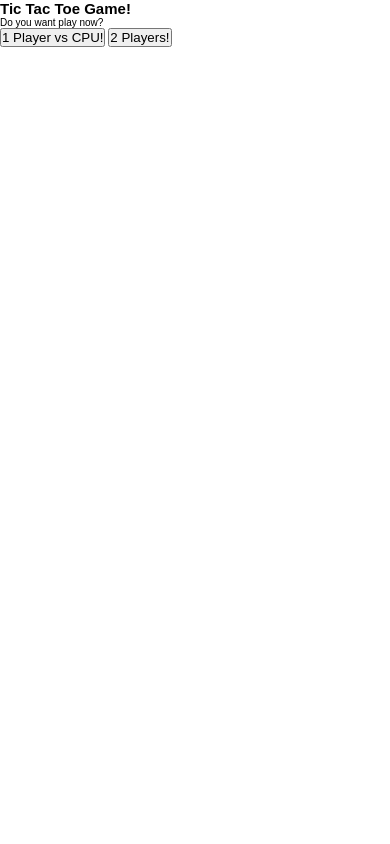
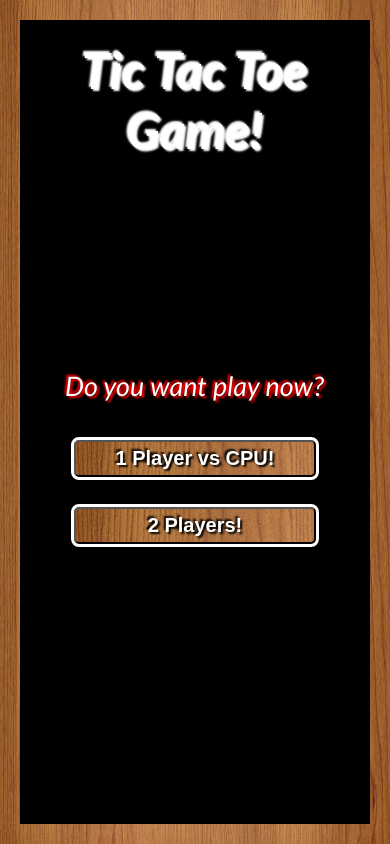
Before and after one commit to jmpevzla/fcc-tic-tac-toe, a Svelte app: page / in a window 390 px wide. Built offline with nearby package versions, Linux system fonts and the light colour scheme.

Commit message:
added styles mobile & desktop

```diff
--- a/public/global.css
+++ b/public/global.css
@@ -7,7 +7,81 @@
 }
 
 html {
-  font-family: Arial, Helvetica, sans-serif;
+  /*font-family: Arial, Helvetica, sans-serif;*/
+  font-family: 'Gill Sans', 'Gill Sans MT', Calibri, 'Trebuchet MS', sans-serif;
   font-size: 62.5%;
   box-sizing: border-box;
 }
+
+body {
+  background-color: #000;
+  color: #fff;
+  padding: 2rem;
+  text-align: center;
+  border: 20px solid transparent;
+  border-image: url("./images/wood.jpg") 30 30 stretch;
+  min-height: 100vh;
+}
+
+.text {
+  font-size: 2.5rem;
+  margin-bottom: 4rem;
+  animation: text 2s ease-out infinite;
+  text-shadow: 2px 2px 2px #f00, -2px -2px 2px #f00;
+  font-style: italic;
+}
+
+@keyframes text {
+  0% {
+    transform: scale(1);
+  }
+  100% {
+    transform: scale(1.5);
+  }
+}
+
+.player {
+  min-width: 20rem;
+  padding: .5rem 1rem;
+  background-image: url(../images/wood.jpg);
+  color: #fff;
+  text-shadow: 2px 2px 2px #000, -2px -2px 2px #000;
+  font-size: 2rem;
+  border-radius: 5px;
+  font-weight: bold;
+  outline: 3px solid #fff;
+  background-color: rgb(0, 0, 0);
+}
+
+.player:hover {
+  background-image: none;
+  color: #fff;
+}
+.player:not(:last-child) {
+  margin-right: 3rem;
+}
+
+@media screen and (max-width: 450px) {
+
+  body {
+    max-height: 100vh;
+  }
+
+  .player:not(:last-child) {
+    margin-right: 0;
+    margin-bottom: 3rem;
+  }
+
+  .text {
+    animation: text 2s ease-out infinite;
+  }
+
+  @keyframes text {
+    0% {
+      transform: scale(0.8);
+    }
+    100% {
+      transform: scale(1.2);
+    }
+  }
+}
--- a/src/App.svelte
+++ b/src/App.svelte
@@ -29,11 +29,14 @@
 </script>
 
 <main>
-  <section class="game">
+  <section class="tic-tac-toe">
+    {#if screen !== screens.Game}
       <header class="header">
-      <h1>Tic Tac Toe Game!</h1>
+        <h1 class="title">Tic Tac Toe Game!</h1>
       </header>
+    {/if}
 
+    <div class="container">
       {#if screen === screens.Main}
         <Main on:selPlayers={onSelPlayers} />
       {:else if screen === screens.Select}
@@ -45,10 +48,37 @@
           on:reset={reset}
           />
       {/if}
+    </div>
   </section>
 </main>
 
 <style>
+  .title {
+    font-size: 5rem;
+    font-style: italic;
+    text-shadow: 2px 2px 2px #fff, -2px -2px 2px #fff;
+  }
+  .container {
+    min-height: calc(100vh - 14rem);
+    display: flex;
+    justify-content: center;
+    align-items: center;
+    animation: container 2s ease forwards;
+  }
 
+  @keyframes container {
+    0% {
+      transform: scale(0) rotate(180deg);
 
+    }
+    100% {
+      transform: scale(1) rotate(360deg);
+    }
+  }
+
+  @media screen and (max-width: 450px) {
+    .container {
+      min-height: calc(100vh - 25rem);
+    }
+  }
 </style>
--- a/src/Cell.svelte
+++ b/src/Cell.svelte
@@ -13,15 +13,37 @@
   }
 </script>
 
-<div class="cell" on:click={cellTouch}>{value}</div>
+<div class="cell" on:click={cellTouch}>
+  <p class={value !== '' && 'active'}>{value}</p>
+</div>
 
 <style>
    .cell {
     background-color: black;
     color: white;
-    min-height: 15rem;
     text-align: center;
-    padding: 2rem;
-    font-size: 10rem;
+    padding-inline: 2rem;
+    padding-top: 1.2rem;
+    min-height: 18vh;
   }
+
+  .active {
+    animation: cell 1s ease-in forwards;
+  }
+
+  @keyframes cell {
+    0% {
+      transform: scale(0.5);
+    }
+    100% {
+      transform: scale(1);
+    }
+  }
+
+  @media screen and (max-width: 450px) {
+    .cell {
+      padding-top: 6rem;
+    }
+  }
+
 </style>
--- a/src/Game.svelte
+++ b/src/Game.svelte
@@ -280,21 +280,30 @@
   function onResetClick() {
     dispatch("reset");
   }
+
+  let showBegin = true;
+  setTimeout(() => {
+    showBegin = false;
+  }, 2000);
 </script>
 
 <div class="game">
-  <p>Begin Game! {selectedPlayers}-{player1}</p>
-
+  {#if showBegin}
+    <p class="text begin">Begin Game!</p>
+  {:else}
+    <div class="container">
       <header>
-    <h2>
+        <h2 class="text">
           {#if phase === phases.end}
-        <span>The game is over!</span>
+          <span class="over">The game is over!</span>
           {:else}
           <span>Turn: </span>
           {/if}
           {getHeader()}
         </h2>
-    <button on:click={onResetClick}>Reset Game!</button>
+        <div class="btn-container">
+          <button class="player" on:click={onResetClick}>Reset Game!</button>
+        </div>
       </header>
 
       <div class="board">
@@ -307,11 +316,77 @@
         {/each}
       </div>
     </div>
+  {/if}
+</div>
 
 <style>
   .board {
     display: grid;
     grid-template-columns: repeat(3, 1fr);
     gap: 5px;
+    background-color: #fff;
+    min-height: calc(100vh - 15rem);
+    font-size: 12.9vh;
+    min-width: calc(100vw - 15rem);
+  }
+
+  header {
+    display: flex;
+    flex-direction: row;
+  }
+
+  .player {
+    min-width: auto;
+    font-size: 1.5rem;
+  }
+
+  .btn-container {
+    margin-left: auto;
+  }
+
+  .text {
+    margin-left: 5vw;
+  }
+
+  .begin {
+    margin-left: 0;
+  }
+
+  .container {
+    animation: container 2s ease forwards;
+  }
+
+  @keyframes container {
+    0% {
+      transform: scale(.5);
+    }
+    100% {
+      transform: scale(1);
+    }
+  }
+
+  @media screen and (max-width: 450px) {
+    .board {
+      font-size: 7vh;
+      min-height: calc(100vh - 20rem);
+      min-width: calc(100vw - 5rem);
+    }
+
+    .btn-container {
+      margin-left: 0;
+    }
+
+    header {
+      flex-direction: column-reverse;
+    }
+
+    .text {
+      margin-left: 0;
+      margin-block: 2rem;
+    }
+
+    .over {
+      display: block;
+    }
   }
 </style>
--- a/src/Main.svelte
+++ b/src/Main.svelte
@@ -14,6 +14,7 @@
   <p class="text">
     Do you want play now?
   </p>
+  <div class="buttons">
     <button class="player" on:click={() => selPlayers(1)}>
       1 Player vs CPU!
     </button>
@@ -21,3 +22,18 @@
       2 Players!
     </button>
   </div>
+</div>
+
+<style>
+  .buttons {
+    display: flex;
+  }
+
+  @media screen and (max-width: 450px) {
+
+    .buttons {
+      flex-direction: column;
+    }
+
+  }
+</style>
--- a/src/Select.svelte
+++ b/src/Select.svelte
@@ -11,8 +11,11 @@
 </script>
 
 <div class="selectXO">
-  <h2>Player 1!</h2>
-  <p>Do you want play with X or with O?</p>
+  <div class="text">
+    <h2>Player 1!</h2>
+    <p>Do you want play <span>with X or with O?</span></p>
+  </div>
+
   <button class="player" on:click={() => play('X')}>
     X
   </button>
@@ -20,3 +23,11 @@
     O
   </button>
 </div>
+
+<style>
+  @media screen and (max-width: 450px) {
+    span {
+      display: block;
+    }
+  }
+</style>
```
Also changed, not shown: public/images/wood.jpg (added). Lines whose indentation alone changed are shown as unchanged.
